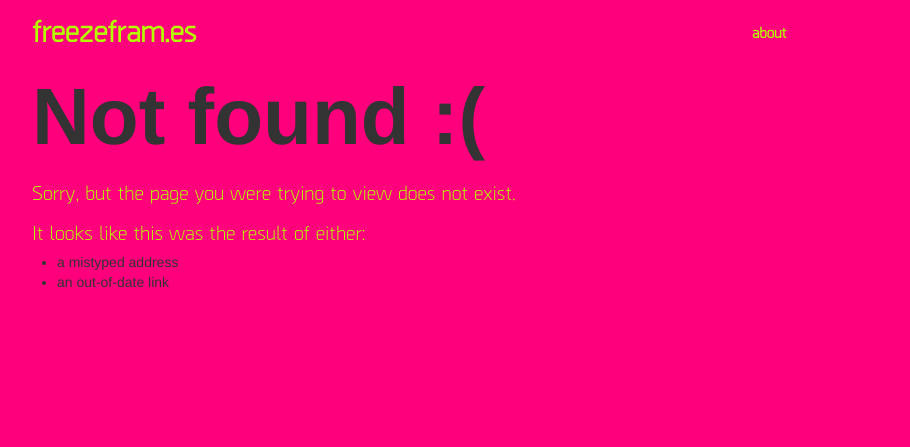
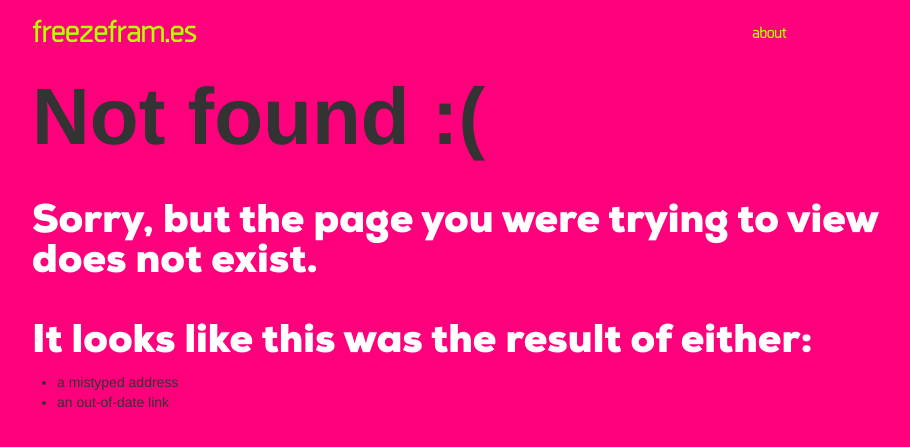
Before and after one commit to mrichardson23/videoreactions, a Flask app: template templates/404.html in a window 1280 px wide. Shown: the top 447 px of the page, without its empty margins (138-1048 px from the left). Run offline with Flask 2, Linux system fonts and the light colour scheme; the template is opened without the code that fills it, so the values that code supplies are empty; parts of the project's set-up code (start-up, migrations or seed data) failed here and were passed over; some libraries are stand-ins or nearby versions; some web fonts are replaced.

Commit message:
changes to <p> in CSS, working on Tweet button

```diff
--- a/static/css/main.css
+++ b/static/css/main.css
@@ -17,10 +17,11 @@ span.label a {
 }
 
 p {
-	font-family: 'Borda', Helvetica, Arial, Sans-Serif;
-	font-size: 20px;
-	margin-top: 20px;
-	color: #B3FF00;
+	font-family: 'Nexa Black', Helvetica, Arial, Sans-Serif;
+	font-size: 40px;
+	line-height: 40px;
+	margin-top: 40px;
+	color: #FFFFFF;
 }
 
 .about a {
--- a/templates/video_view_kim.html
+++ b/templates/video_view_kim.html
@@ -90,8 +90,9 @@
 	</div>
 </div>-->
 <div class="row">
-	<p> Share with your friends on <img src="{{ url_for('static', filename='img/Tblue.png') }}" onmouseover="this.src='{{ url_for('static', filename='img/Tgrey.png') }}'" onmouseout="this.src='{{ url_for('static', filename='img/Tblue.png') }}'"/> or <img src="{{ url_for('static', filename='img/FBblue.png') }}" onmouseover="this.src='{{ url_for('static', filename='img/FBgrey.png') }}'"onmouseout="this.src='{{ url_for('static', filename='img/FBblue.png') }}'"/>, or copy the link below:</p>
+	<p> Share with your friends on <a href="https://twitter.com/share" class="twitter-share-button" data-via="twitterapi" data-lang="en"><img src="{{ url_for('static', filename='img/Tblue.png') }}" onmouseover="this.src='{{ url_for('static', filename='img/Tgrey.png') }}'" onmouseout="this.src='{{ url_for('static', filename='img/Tblue.png') }}'"/></a> or <img src="{{ url_for('static', filename='img/FBblue.png') }}" onmouseover="this.src='{{ url_for('static', filename='img/FBgrey.png') }}'"onmouseout="this.src='{{ url_for('static', filename='img/FBblue.png') }}'"/>, or copy the link below:</p>
     <input type="text" value="http://www.freezefram.es/s/{{ share_id }}"></input>
+    <script>!function(d,s,id){var js,fjs=d.getElementsByTagName(s)[0];if(!d.getElementById(id)){js=d.createElement(s);js.id=id;js.src="https://platform.twitter.com/widgets.js";fjs.parentNode.insertBefore(js,fjs);}}(document,"script","twitter-wjs");</script>
 </div>
 
 <div>
```
